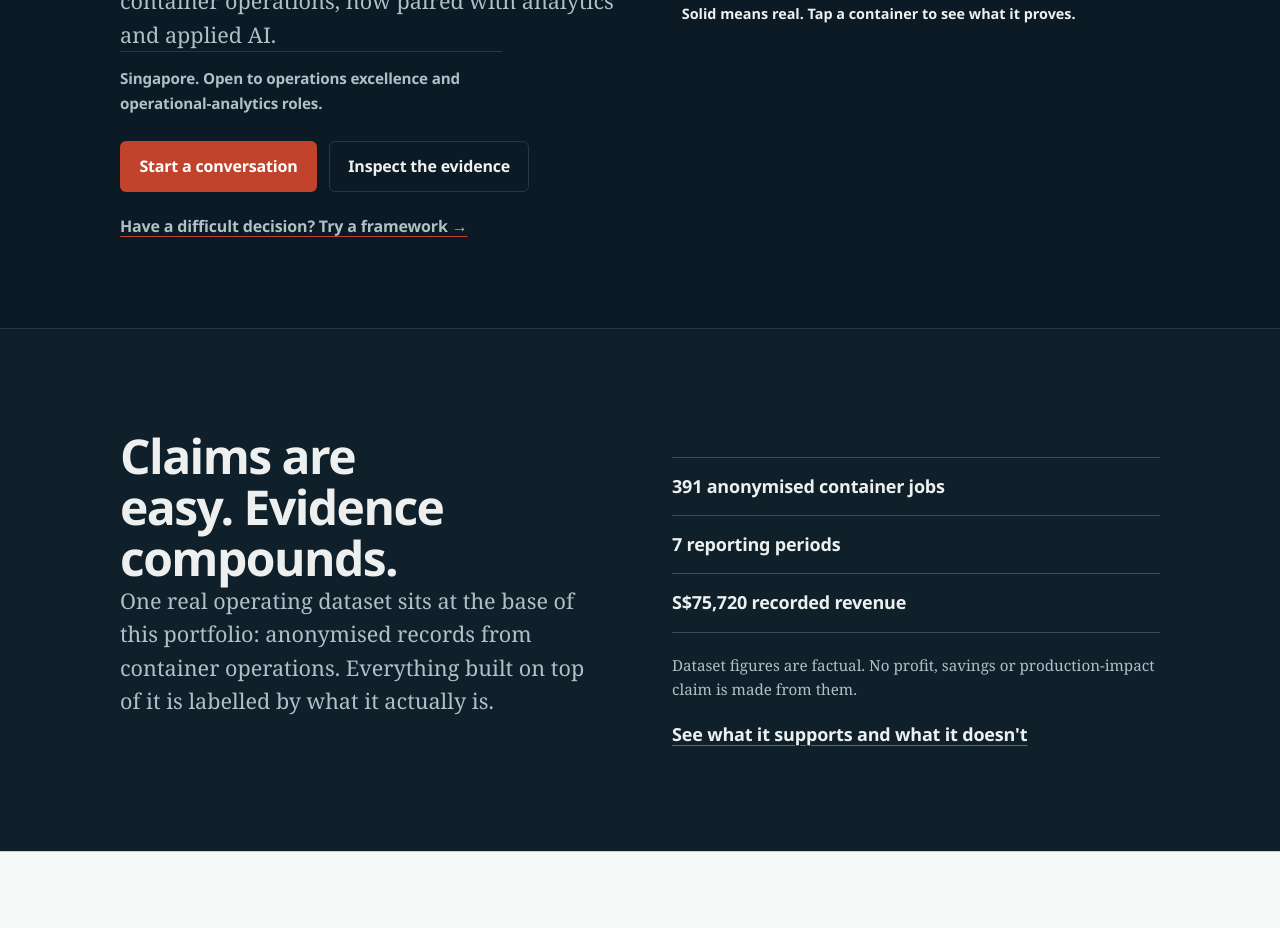
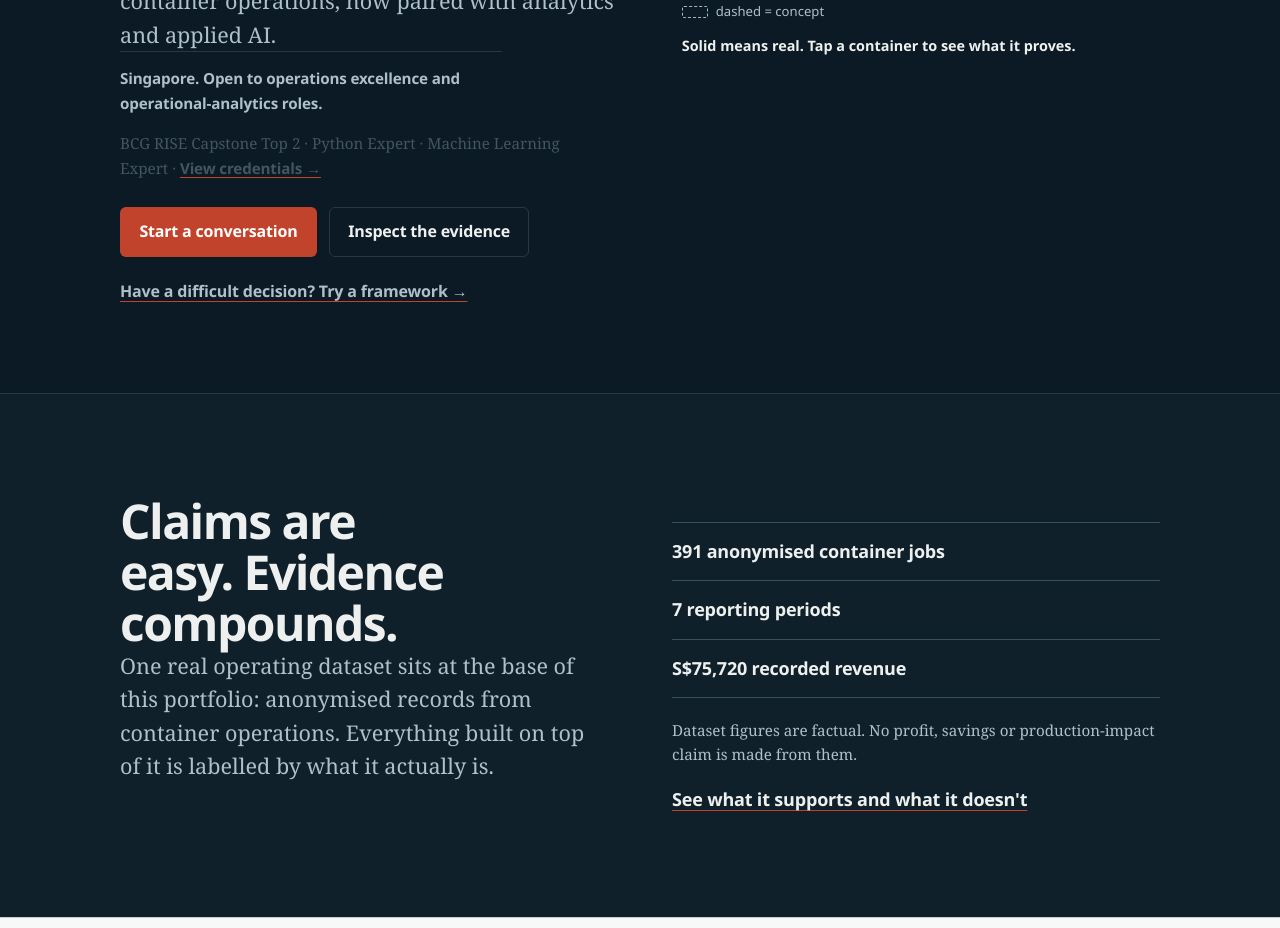
Before and after one commit to AndrewLamSingapore/authority-engine, a React (Vite) app: page / in a window 1280 px wide. Shown: the part 780-1708 px from the top of the page. Built offline with nearby package versions, Linux system fonts and the light colour scheme.

Commit message:
Refresh profile credentials: src/v2/pages/HomeV2.jsx

```diff
--- a/src/v2/pages/HomeV2.jsx
+++ b/src/v2/pages/HomeV2.jsx
@@ -17,6 +17,9 @@ export default function HomeV2() {
             <h1 id="home-title">{home.h1}</h1>
             <p className="v2-lede">{home.lede}</p>
             <p className="v2-hero-meta">{home.meta}</p>
+            <p className="v2-note" style={{ marginTop: '16px', maxWidth: '52ch' }}>
+              {home.credential} · <Link className="v2-link" to="/about">View credentials →</Link>
+            </p>
             <div className="v2-hero-actions">
               <button type="button" className="v2-btn v2-btn-accent" onClick={() => scrollToTalk(navigate)}>
                 {home.primaryAction}
```
